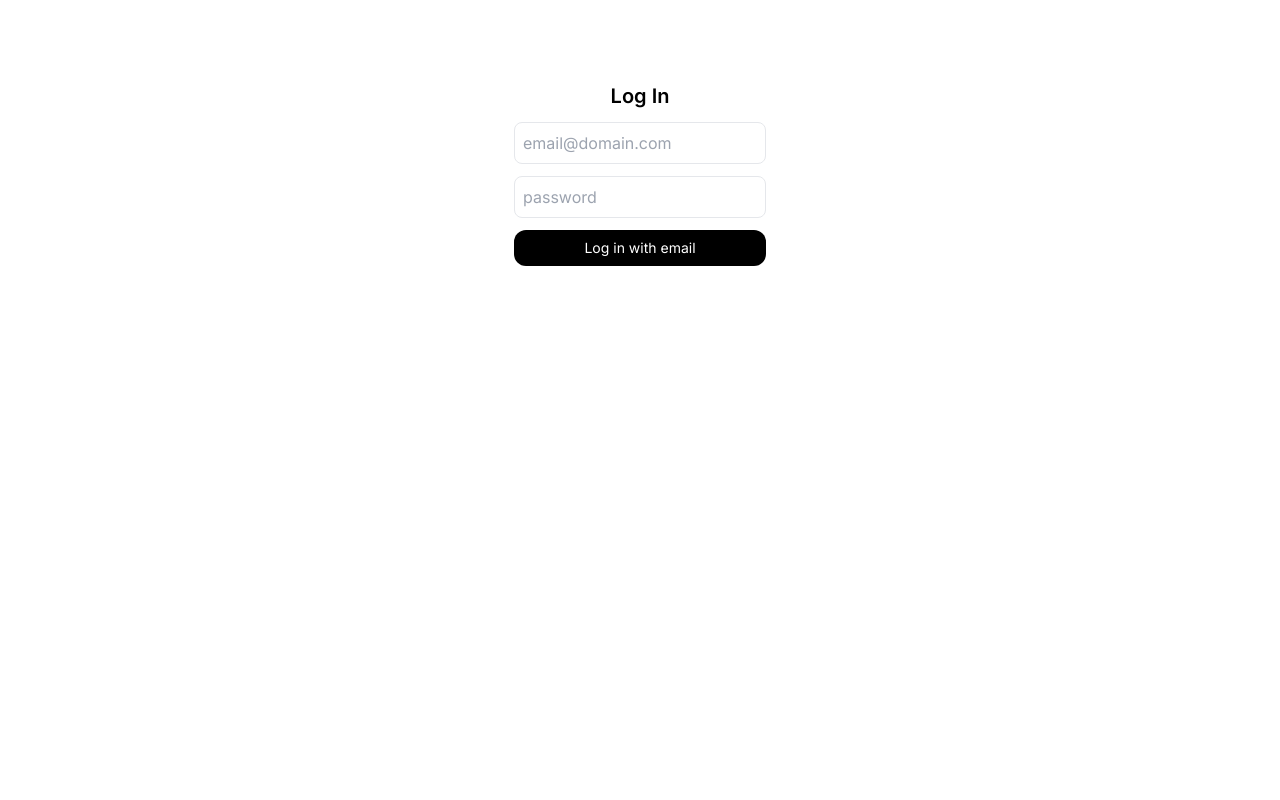
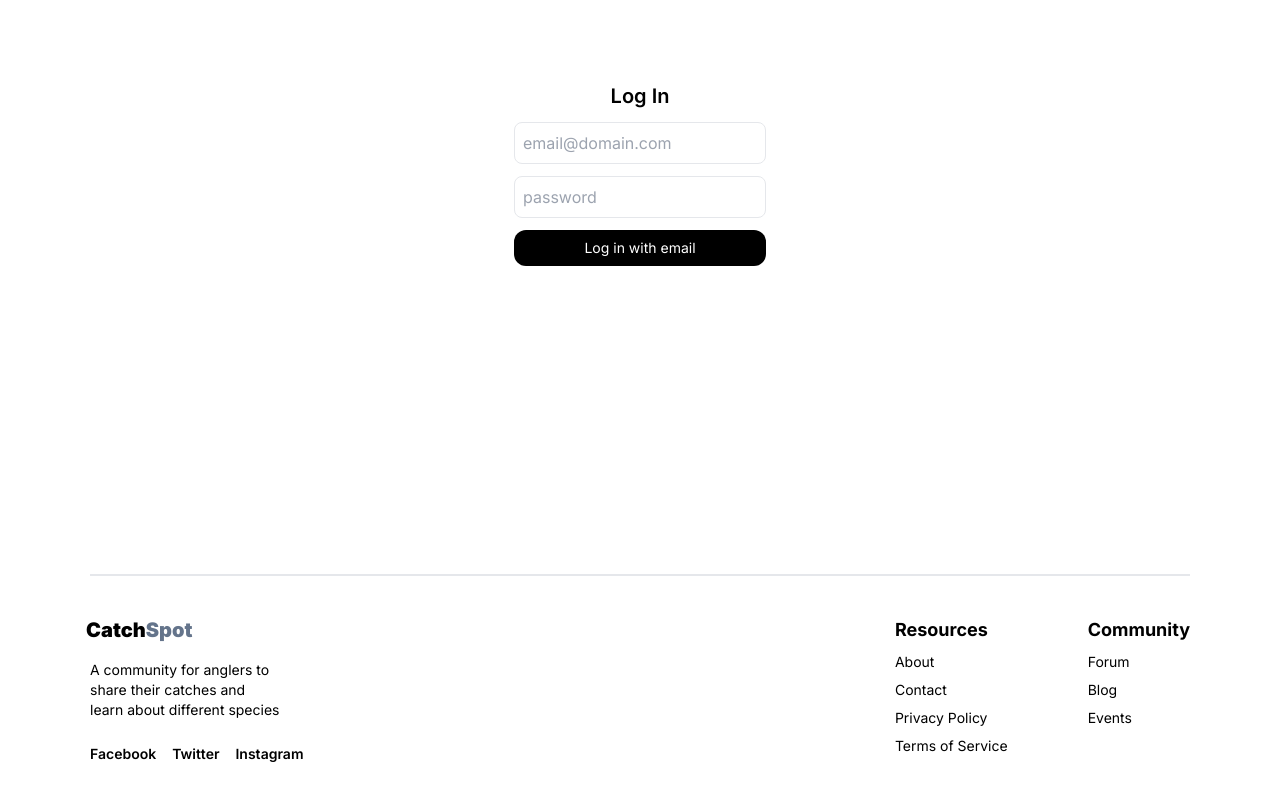
Before and after one commit to raykeating/catchspot-next, a Next.js app: page /login in a window 1280 px wide. Shown: the part 226-1026 px from the top of the page. Before the commit the page ends 800 px from the top, so only its background shows below. Built offline with nearby package versions, Linux system fonts and the light colour scheme; no server answers.

Commit message:
add footer

```diff
--- /dev/null
+++ b/src/components/Footer.tsx
@@ -0,0 +1,65 @@
+import React from "react";
+import Link from "next/link";
+
+type Props = {};
+
+export default function Footer({}: Props) {
+	return (
+		<footer>
+			<div className="border-t-2 max-w-[1100px] mx-auto pb-20 pt-10 flex justify-between">
+				<div className="flex flex-col gap-2">
+					<Link
+						className="font-black text-xl p-2 pt-0 rounded-lg hover:bg-slate-50 -translate-x-3 w-fit"
+						href="/"
+					>
+						Catch<span className="text-slate-500 font-black">Spot</span>
+					</Link>
+					<p className=" max-w-48 text-sm">
+						A community for anglers to share their catches and learn about
+						different species
+					</p>
+                    <div className="flex gap-4 mt-4">
+						<a href="#" className="text-sm font-semibold">
+							Facebook
+						</a>
+						<a href="#" className="text-sm font-semibold">
+							Twitter
+						</a>
+						<a href="#" className="text-sm font-semibold">
+							Instagram
+						</a>
+					</div>
+				</div>
+                <div className="flex gap-20">
+                    <div className="flex flex-col gap-2">
+                        <h4 className="font-bold text-lg">Resources</h4>
+                        <a href="#" className="text-sm">
+                            About
+                        </a>
+                        <a href="#" className="text-sm">
+                            Contact
+                        </a>
+                        <a href="#" className="text-sm">
+                            Privacy Policy
+                        </a>
+                        <a href="#" className="text-sm">
+                            Terms of Service
+                        </a>
+                    </div>
+                    <div className="flex flex-col gap-2">
+                        <h4 className="font-bold text-lg">Community</h4>
+                        <a href="#" className="text-sm">
+                            Forum
+                        </a>
+                        <a href="#" className="text-sm">
+                            Blog
+                        </a>
+                        <a href="#" className="text-sm">
+                            Events
+                        </a>
+                    </div>
+                </div>
+			</div>
+		</footer>
+	);
+}
--- a/src/pages/_app.tsx
+++ b/src/pages/_app.tsx
@@ -4,6 +4,8 @@ import { Inter } from "next/font/google";
 import Navbar from "@/components/Navbar";
 import { Toaster } from "react-hot-toast";
 import { SessionProvider } from "next-auth/react";
+import Footer from "@/components/Footer";
+import { useRouter } from "next/router";
 
 const inter = Inter({ subsets: ["latin"] });
 
@@ -11,12 +13,17 @@ export default function App({
 	Component,
 	pageProps: { session, ...pageProps },
 }: AppProps) {
+	const router = useRouter();
+
 	return (
 		<>
 			<SessionProvider session={session}>
 				<div className={`${inter.className}`}>
 					<Navbar />
-					<Component {...pageProps} />
+					<div className="min-h-screen">
+						<Component {...pageProps} />
+					</div>
+					{router.pathname !== "/catches" && <Footer />}
 				</div>
 			</SessionProvider>
 			<Toaster />
--- a/src/pages/species/[id].tsx
+++ b/src/pages/species/[id].tsx
@@ -11,7 +11,11 @@ import SpeciesCard from "@/components/SpeciesCard";
 
 type Props = { species: any; otherSpecies: any; relatedCatches: any };
 
-export default function SpeciesPage({ species, otherSpecies, relatedCatches }: Props) {
+export default function SpeciesPage({
+	species,
+	otherSpecies,
+	relatedCatches,
+}: Props) {
 	const imageSrc = `${process.env.NEXT_PUBLIC_STRAPI_URL}${optimizedImg(
 		species.attributes.image.data.attributes,
 		"large"
@@ -99,17 +103,20 @@ export default function SpeciesPage({ species, otherSpecies, relatedCatches }: P
 				</div>
 			</div>
 			{species.attributes.geographicRange && (
+				<>
 					<div className="flex flex-col mb-5">
 						<p className="text-2xl font-semibold">Geographic Range</p>
 						<p className="text-slate-500">
 							Distribution of {species.attributes.name} in the wild
 						</p>
 					</div>
-			)}
+
 					<div
 						className="w-full h-[360px] rounded-xl overflow-hidden mb-8"
 						ref={mapRef}
 					></div>
+				</>
+			)}
 			<div className="max-w-[900px]">
 				<div className="flex flex-col mb-8">
 					<p className="text-2xl font-semibold">Description</p>
```
Lines whose indentation alone changed are shown as unchanged.
